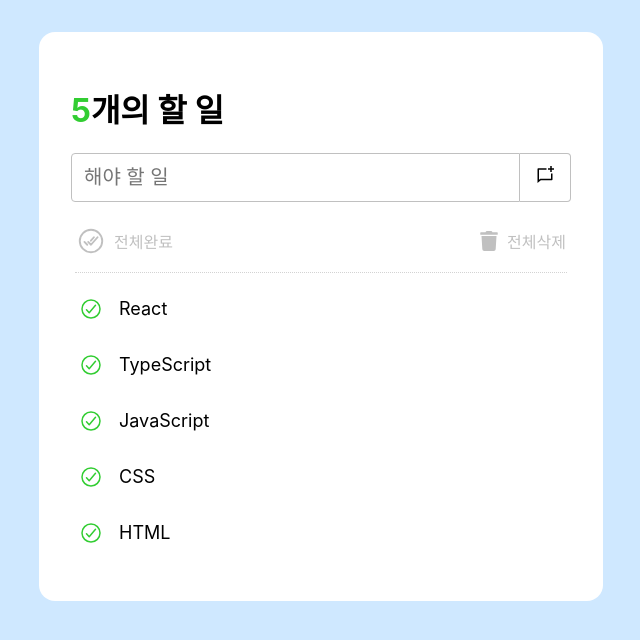
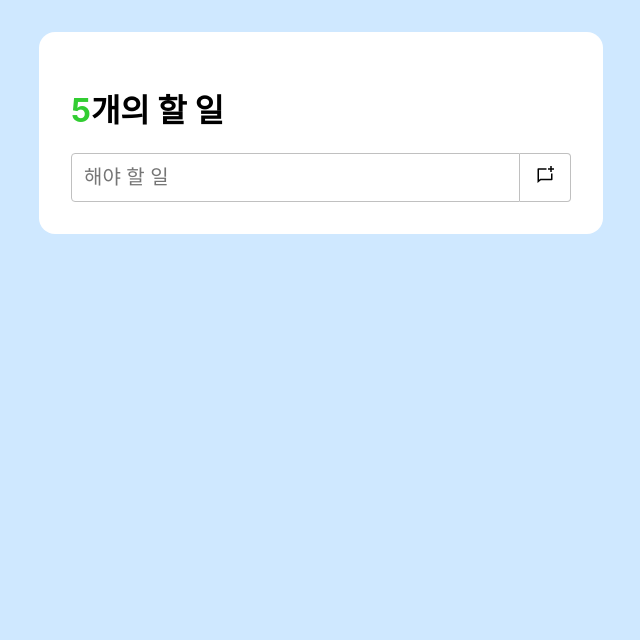
Before and after one commit to ssub0227/zerobase_react, a React (Create React App) app in the folder todo-list/: page / in a window 1280 px wide. Shown: the top 640 px of the page, without its empty margins (319-959 px from the left). Built offline with nearby package versions, Linux system fonts and the light colour scheme.

Commit message:
Feat: 투두 리스트 인풋 state 설정

```diff
--- a/todo-list/src/App.tsx
+++ b/todo-list/src/App.tsx
@@ -1,19 +1,38 @@
-import React from 'react'
+import React, { useState } from 'react'
 import TodoHeader from './Header/TodoHeader'
 import TodoInput from './Input/TodoInput'
 import TodoListTools from './Tools/TodoListTools'
 import Divider from './Divider/Divider'
 import TodoList from './List/TodoList'
+import TodoListArea from './List/TodoListArea'
 import './App.css'
 
-function App() {
+export type TodoType = {
+  id: number
+  text: string
+  isChecked: boolean
+}
+
+const App = () => {
+  const [text, setText] = useState('')
+  const [todos, setTodos] = useState<TodoType[]>([])
+  const handleTextChange = (text:string) =>{
+    setText(text)
+  }
+
+  const handleSubmit = () => {
+
+  }
+
   return (
     <div className={'App'}>
       <TodoHeader />
-      <TodoInput />
-      <TodoListTools />
-      <Divider />
-      <TodoList />
+      <TodoInput text={text} onSubmit={handleSubmit} onTextChange={handleTextChange} />
+      <TodoListArea todoCount={todos.length} >
+        <TodoListTools />
+        <Divider />
+        <TodoList todos={todos}/>
+      </TodoListArea>
     </div>
   )
 }
--- a/todo-list/src/Input/TodoInput.tsx
+++ b/todo-list/src/Input/TodoInput.tsx
@@ -1,13 +1,34 @@
 import { RiChatNewLine } from 'react-icons/ri'
 import styles from './TodoInput.module.css';
+import { ChangeEvent, EventHandler, FormEvent } from 'react';
+import { isPropertySignature } from 'typescript';
 
-const TodoInput = () =>{
+interface TodoInputProps{
+  text:string
+  onTextChange: (text:string) => void
+  onSubmit: () => void
+}
+
+const TodoInput = (props:TodoInputProps) =>{
+  const handleInputChange = (event:ChangeEvent<HTMLInputElement>) =>{
+    props.onTextChange(event.target.value)
+  }
+
+  const handleSubmit = (event:FormEvent) => {
+    event.preventDefault()
+    props.onSubmit()
+  }
+
   return (
     <section className={styles.container}>
-      <form className={styles.formContainer}>
-        <input className={styles.input} placeholder={'해야 할 일'}/>
+      <form className={styles.formContainer} onSubmit={handleSubmit}>
+        <input
+        className={styles.input}
+        placeholder={'해야 할 일'}
+        value={props.text}
+        onChange={handleInputChange}/>
+      <button type='submit' className={styles.enter}><RiChatNewLine /></button>
       </form>
-      <button className={styles.enter}><RiChatNewLine /></button>
     </section>
   )
 }
--- a/todo-list/src/List/TodoList.tsx
+++ b/todo-list/src/List/TodoList.tsx
@@ -1,14 +1,18 @@
+import { TodoType } from '../App'
 import TodoItem from '../ListItem/TodoItem'
 import styles from './TodoList.module.css'
 
-const TodoList = ()=>{
-  const arr = ['React','TypeScript','JavaScript','CSS','HTML']
+interface TodoListProps{
+  todos:TodoType[]
+}
+
+const TodoList = (props:TodoListProps)=>{
   return(
     <section>
       <ol className={styles.olContainer}>
         {
-          arr.map((str, index) =>{
-            return <TodoItem key={`${str}_${index}`} text={str} />
+          props.todos.map((todo) =>{
+            return <TodoItem key={todo.id} text={todo.text} isChecked={todo.isChecked} />
           })
         }
       </ol>
--- /dev/null
+++ b/todo-list/src/List/TodoListArea.tsx
@@ -0,0 +1,21 @@
+import { ReactNode } from 'react'
+
+interface TodoListProps{
+  children:ReactNode
+  todoCount: number
+}
+
+const TodoListArea = (props:TodoListProps) =>{
+if(props.todoCount < 1){
+  return null
+}
+
+  return(
+  <>
+    {props.children}
+  </>
+  )
+}
+
+
+export default TodoListArea
--- a/todo-list/src/ListItem/TodoItem.tsx
+++ b/todo-list/src/ListItem/TodoItem.tsx
@@ -4,13 +4,13 @@
 
 interface TodoItemProps{
   text: string
+  isChecked:boolean
 }
 
 const TodoItem = (props:TodoItemProps)=>{
-  const isChecked = true
   return(
    <li className={styles.container}>
-    <IoCheckmarkCircleOutline className={[styles.circleIcon, `${isChecked? styles.checkedCircleIcon : styles.unCheckedCircleIcon}`].join(' ')} />
+    <IoCheckmarkCircleOutline className={[styles.circleIcon, `${props.isChecked? styles.checkedCircleIcon : styles.unCheckedCircleIcon}`].join(' ')} />
     <span>{props.text}</span>
     <IoIosRemoveCircleOutline className={styles.removeIcon} />
    </li>
```
